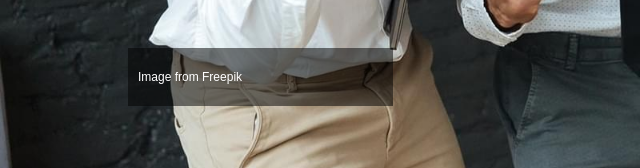
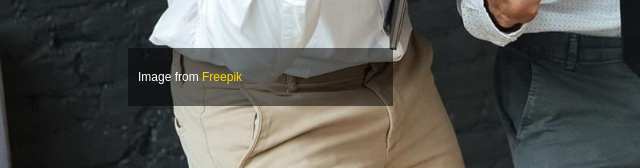
Before and after one commit to Andro-Emad/academia, a plain HTML site: page index.html in a window 1280 px wide. In both pictures the pointer is over the link "Freepik". Shown: the part 632-800 px from the top of the page, 0-640 px from the left. Drawn offline with Linux system fonts and the light colour scheme.

Commit message:
Update style.css

```diff
--- a/css/style.css
+++ b/css/style.css
@@ -50,3 +50,7 @@ body {
   color: #fff;
   text-decoration: none;
 }
+.box2 a:hover{
+    color: gold;
+
+}
```
